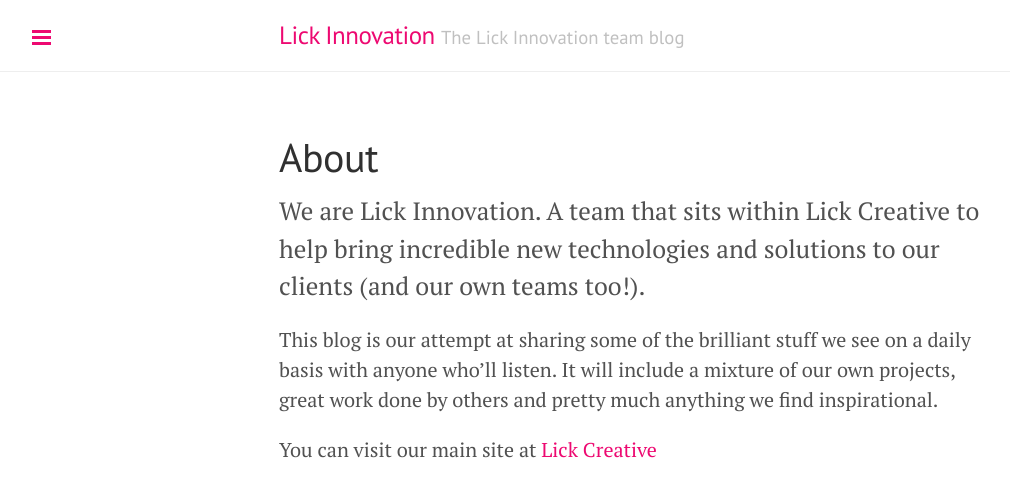
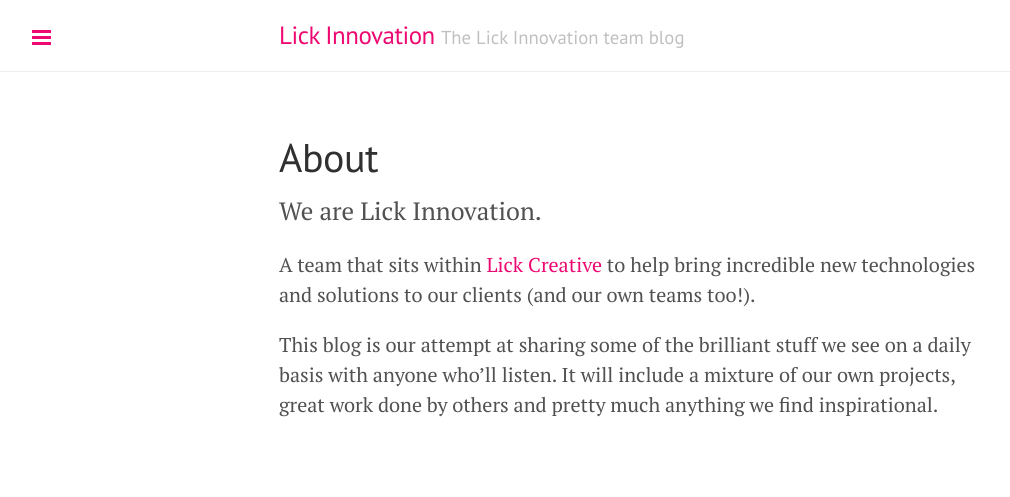
Before and after one commit to gignar/gignar, a Jekyll site: the page built from about.md, in a window 1280 px wide. Shown: the top 497 px of the page, without its empty margins (1-1011 px from the left). Built offline with Jekyll 4.4.1, drawn with Linux system fonts in a browser that asks for light colours.

Commit message:
Copy tweak

```diff
--- a/about.md
+++ b/about.md
@@ -5,10 +5,10 @@
 
 <p class="lead">
 
-We are Lick Innovation. A team that sits within Lick Creative to help bring incredible new technologies and solutions to our clients (and our own  teams too!).
+We are Lick Innovation.
 
 </p>
 
+A team that sits within [Lick Creative](http://www.lickcreative.com) to help bring incredible new technologies and solutions to our clients (and our own  teams too!).
+
 This blog is our attempt at sharing some of the brilliant stuff we see on a daily basis with anyone who'll listen. It will include a mixture of our own projects, great work done by others and pretty much anything we find inspirational.
-
-You can visit our main site at [Lick Creative](http://www.lickcreative.com)
```
